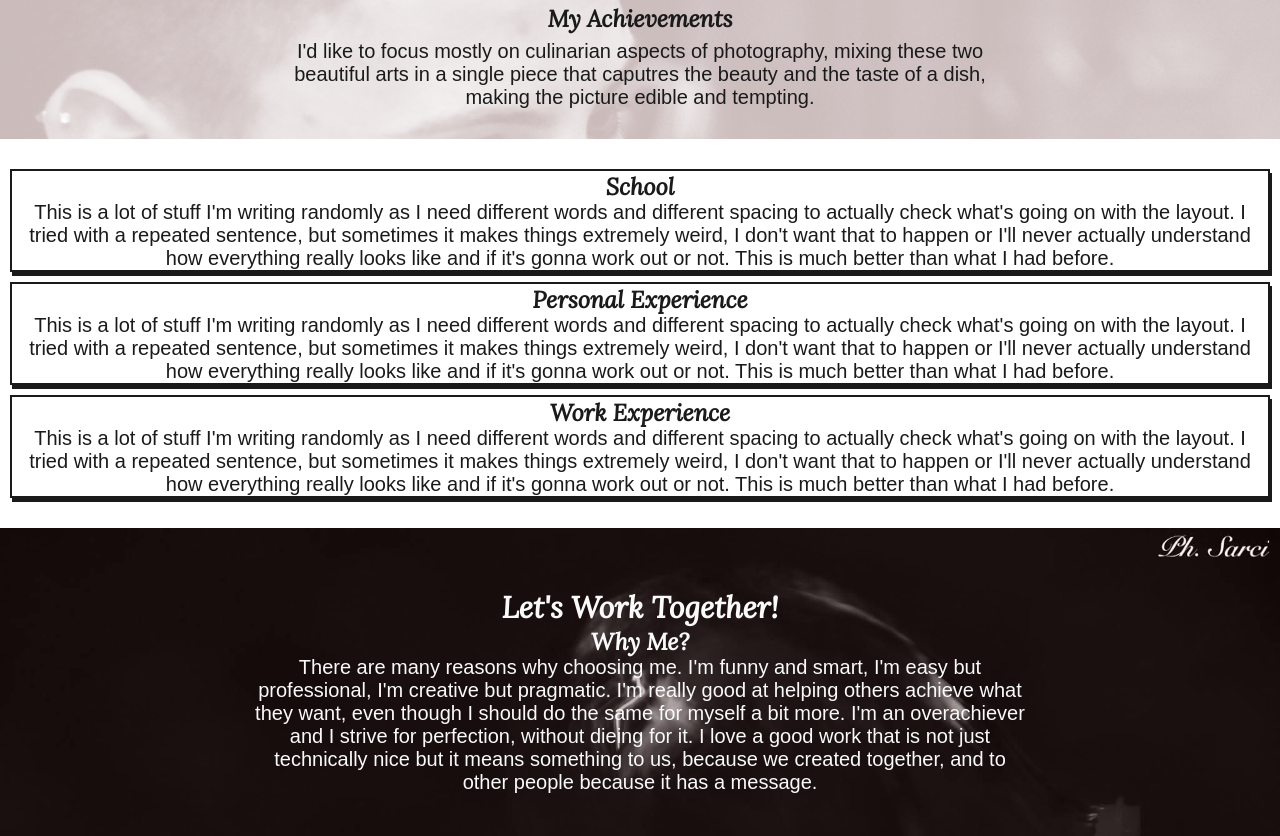
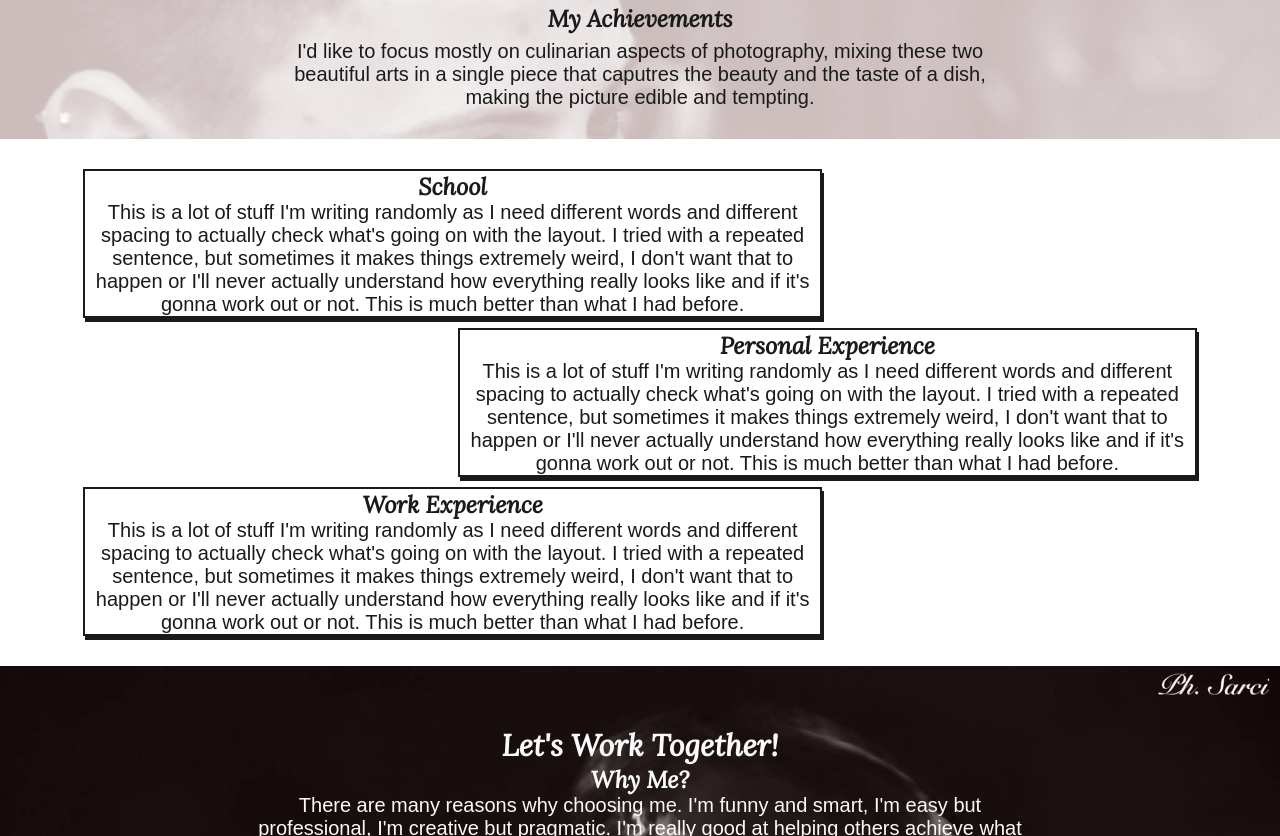
Before and after one commit to Max9414/MartiSarciph, a plain HTML site: page index.html in a window 1280 px wide. Shown: the part 521-1357 px from the top of the page. Drawn offline with Linux system fonts and the light colour scheme; a web font is replaced by a local one.

Commit message:
added grid layout at last section for big screens

```diff
--- a/css/style.css
+++ b/css/style.css
@@ -102,7 +102,7 @@ header ul {
     gap: 0.5em;
 }
 
-.work-school__segments {
+.borders {
     border: 2px solid var(--color-accent);
     box-shadow: 2px 4px var(--color-accent);
 }
@@ -136,5 +136,21 @@ footer {
 /* media query */
 
 @media screen and (min-width:900px) {
-
+    .work-school__div {
+        display: grid;
+        grid-template-columns: 5% 1fr 1fr 1fr 5%;
+        grid-template-areas:
+        ". first first . ."
+        ". . second second ."
+        ". third third . .";
+    }
+    .work-school__segment1 {
+        grid-area: first;
+    }
+    .work-school__segment2 {
+        grid-area: second;
+    }
+    .work-school__segment3 {
+        grid-area: third;
+    }
 }
--- a/index.html
+++ b/index.html
@@ -44,19 +44,19 @@
         <section class="work-school">
             <h2></h2>
                 <div class="work-school__div">
-                    <div class="work-school__segments">
+                    <div class="work-school__segment1 borders">
                         <h3>School</h3>
                         <p>This is a lot of stuff I'm writing randomly as I need different words and different spacing to actually check what's going on with the layout. I tried with a repeated sentence, but sometimes it makes things extremely weird, I don't
                             want that to happen or I'll never actually understand how everything really looks like and if it's gonna work out or not. This is much better than what I had before.
                         </p>
                     </div>
-                    <div class="work-school__segments">
+                    <div class="work-school__segment2 borders">
                         <h3>Personal Experience</h3>
                         <p>This is a lot of stuff I'm writing randomly as I need different words and different spacing to actually check what's going on with the layout. I tried with a repeated sentence, but sometimes it makes things extremely weird, I don't
                             want that to happen or I'll never actually understand how everything really looks like and if it's gonna work out or not. This is much better than what I had before.
                         </p>
                     </div>
-                    <div class="work-school__segments">
+                    <div class="work-school__segment3 borders">
                         <h3>Work Experience</h3>
                         <p>This is a lot of stuff I'm writing randomly as I need different words and different spacing to actually check what's going on with the layout. I tried with a repeated sentence, but sometimes it makes things extremely weird, I don't
                             want that to happen or I'll never actually understand how everything really looks like and if it's gonna work out or not. This is much better than what I had before.
```
